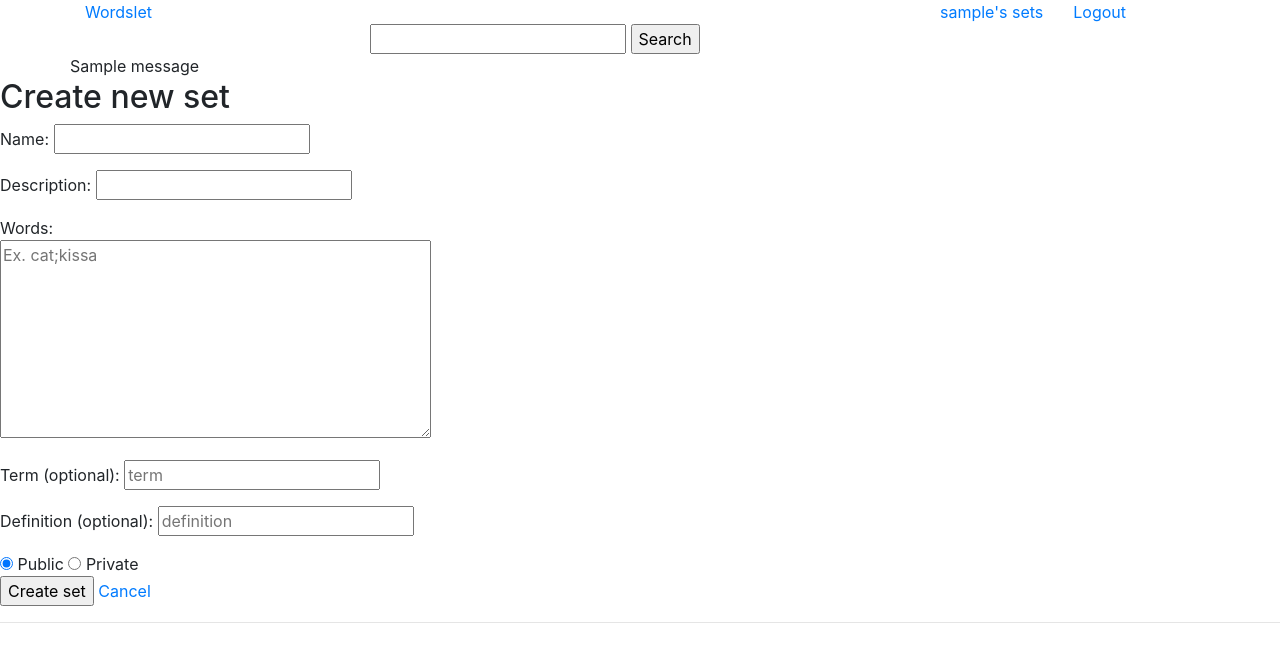
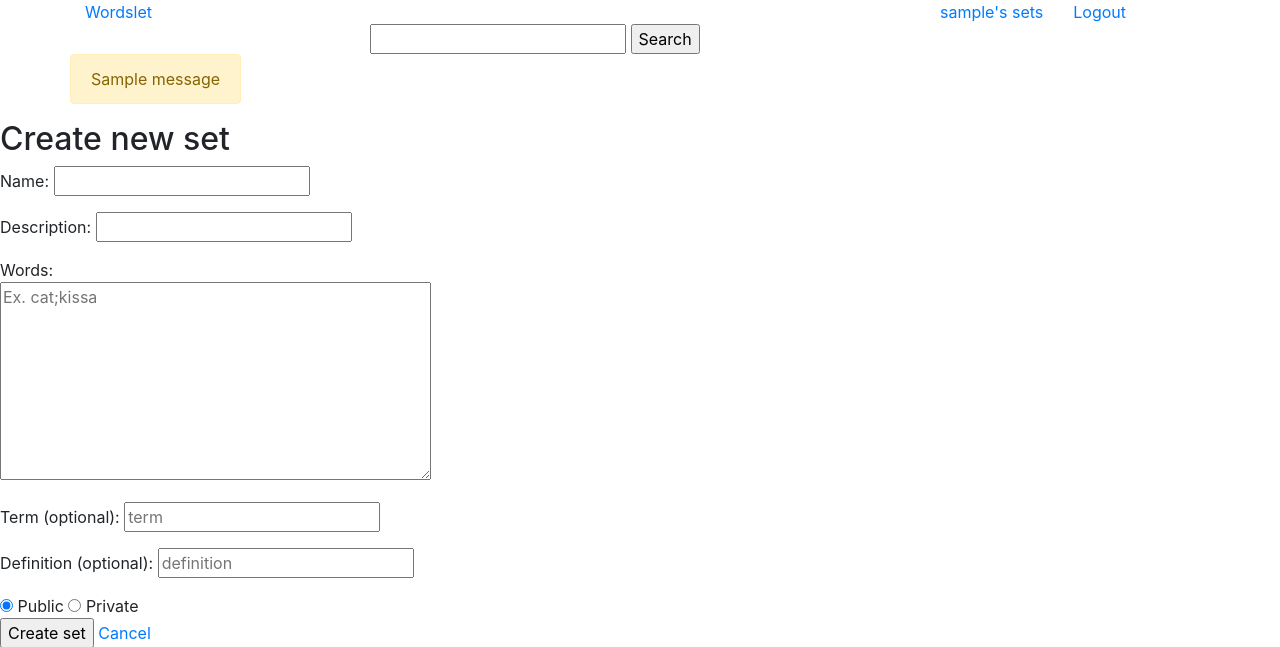
Before and after one commit to seirepo/tietokantasovellus-kesa-2022, a Flask app: page /add-new-set in a window 1280 px wide. Shown: the top 647 px of the page. Run offline with Flask 2, Linux system fonts and the light colour scheme; the visitor is signed in with stand-in values (Sample User, id 1); one stand-in notice (Sample message) is shown; some libraries are stand-ins or nearby versions.

Commit message:
Use alert class for flashed messages

```diff
--- a/templates/layout.html
+++ b/templates/layout.html
@@ -38,7 +38,9 @@
         {% with messages = get_flashed_messages() %}
         {% if messages %}
         {% for message in messages %}
-        {{ message }} <br>
+        <div class="alert alert-warning" role="alert">
+            {{ message }}
+        </div>
         {% endfor %}
         {% endif %}
         {% endwith %}
```
